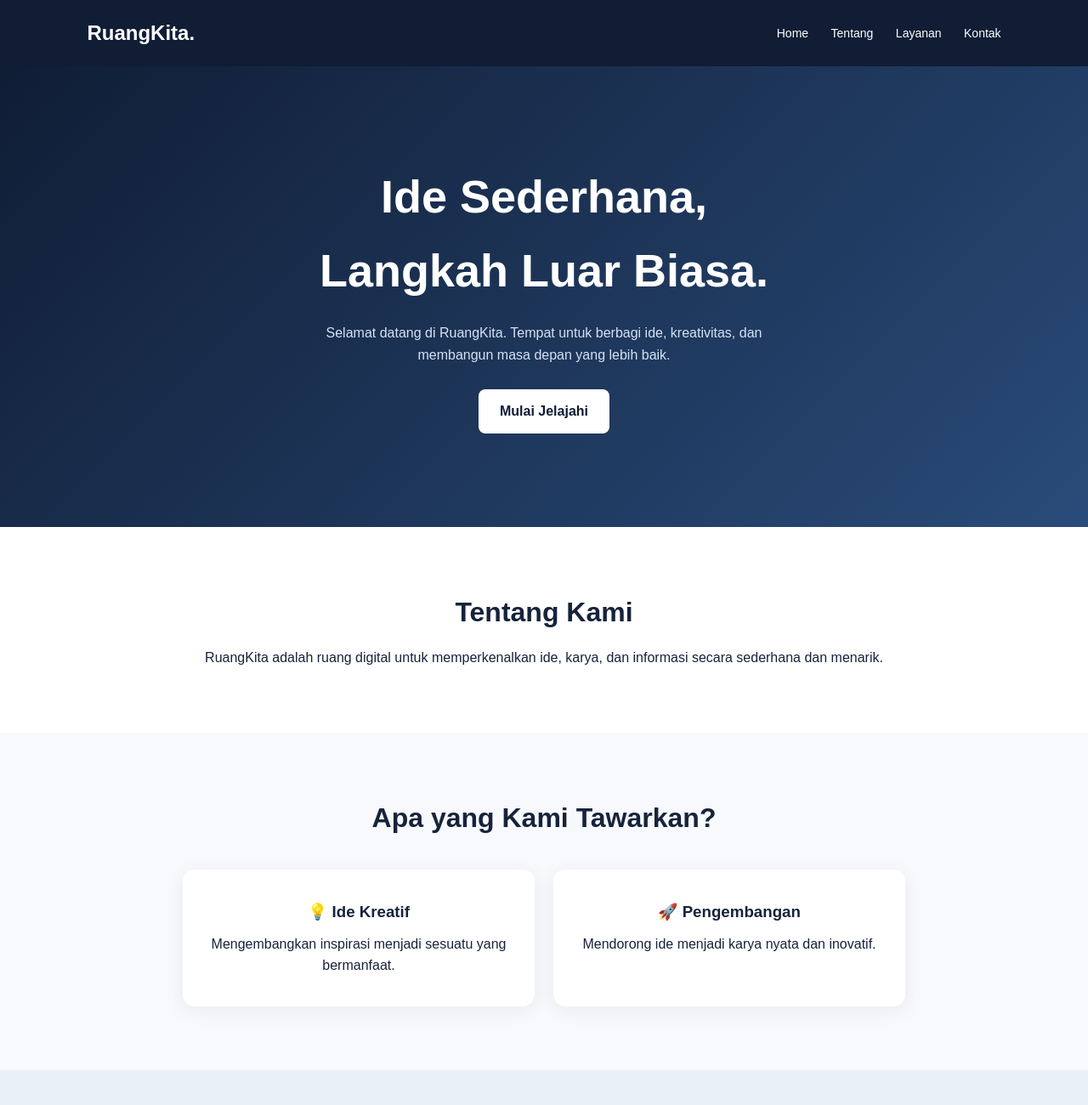
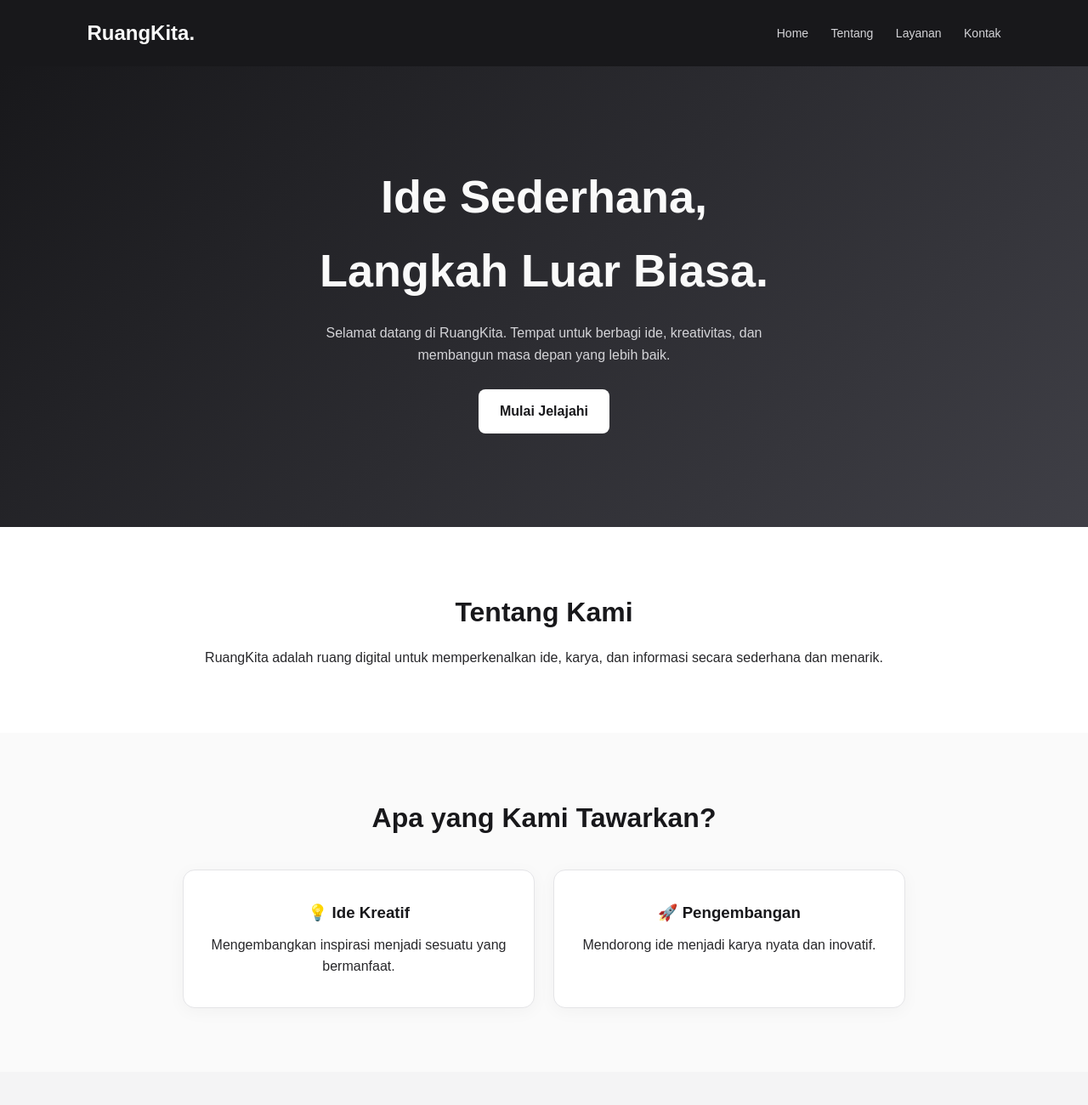
Before and after one commit to asynclab-me/ruangkita, a plain HTML site: page index.html in a window 1280 px wide. Shown: the top 1300 px of the page at 85% size. Drawn offline with Linux system fonts and the light colour scheme.

Commit message:
Update index.html

```diff
--- a/index.html
+++ b/index.html
@@ -36,13 +36,13 @@
     html { scroll-behavior: smooth; }
     body {
       font-family: Arial, sans-serif;
-      color: #17233b;
+      color: #27272a;
       line-height: 1.6;
-      background: #f7f9fc;
+      background: #fafafa;
     }
     header {
-      background: #101d35;
-      color: white;
+      background: #18181b;
+      color: #fafafa;
       padding: 20px 8%;
       display: flex;
       justify-content: space-between;
@@ -50,14 +50,14 @@
     }
     .logo { font-size: 24px; font-weight: bold; }
     nav a {
-      color: white;
+      color: #d4d4d8;
       text-decoration: none;
       margin-left: 22px;
       font-size: 14px;
     }
     .hero {
-      background: linear-gradient(135deg, #101d35, #294b79);
-      color: white;
+      background: linear-gradient(135deg, #18181b, #3f3f46);
+      color: #fafafa;
       padding: 110px 8%;
       text-align: center;
     }
@@ -68,12 +68,12 @@
     .hero p {
       max-width: 600px;
       margin: auto;
-      color: #d6e2f3;
+      color: #d4d4d8;
     }
     .btn {
       display: inline-block;
-      background: #fff;
-      color: #101d35;
+      background: #ffffff;
+      color: #18181b;
       padding: 13px 25px;
       border-radius: 8px;
       text-decoration: none;
@@ -81,7 +81,7 @@
       margin-top: 28px;
     }
     section { padding: 75px 8%; text-align: center; }
-    section h2 { font-size: 32px; margin-bottom: 15px; }
+    section h2 { font-size: 32px; margin-bottom: 15px; color: #18181b; }
     .cards {
       display: grid;
       grid-template-columns: repeat(2, 1fr);
@@ -90,17 +90,18 @@
       margin: 35px auto 0;
     }
     .card {
-      background: white;
+      background: #ffffff;
       padding: 35px 25px;
       border-radius: 14px;
-      box-shadow: 0 5px 25px #15274410;
+      box-shadow: 0 4px 20px rgba(0, 0, 0, 0.04);
+      border: 1px solid #e4e4e7;
     }
-    .card h3 { margin-bottom: 10px; }
-    .about { background: white; }
-    .contact { background: #eaf0f8; }
+    .card h3 { margin-bottom: 10px; color: #18181b; }
+    .about { background: #ffffff; }
+    .contact { background: #f4f4f5; }
     footer {
-      background: #101d35;
-      color: white;
+      background: #18181b;
+      color: #fafafa;
       text-align: center;
       padding: 25px;
     }
```
